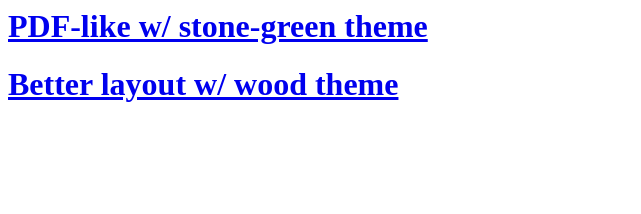
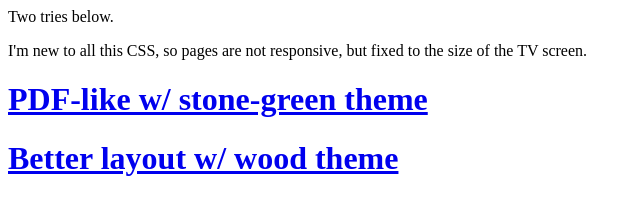
Before and after one commit to joe-w/shule-board, a plain HTML site: page index.html in a window 1280 px wide. Shown: the whole page, without its empty margins (0-641 px from the left). Drawn offline with Linux system fonts and the light colour scheme.

Commit message:
edit index

```diff
--- a/index.html
+++ b/index.html
@@ -1,4 +1,9 @@
 <html>
+Two tries below.
+<p/>
+I'm new to all this CSS, so pages are not responsive,
+but fixed to the size of the TV screen.
+<p/>
 <a href="./display.html"><h1>PDF-like w/ stone-green theme</h1></a>
 <p/>
 <a href="./display2.html"><h1>Better layout w/ wood theme</h1></a>
```
